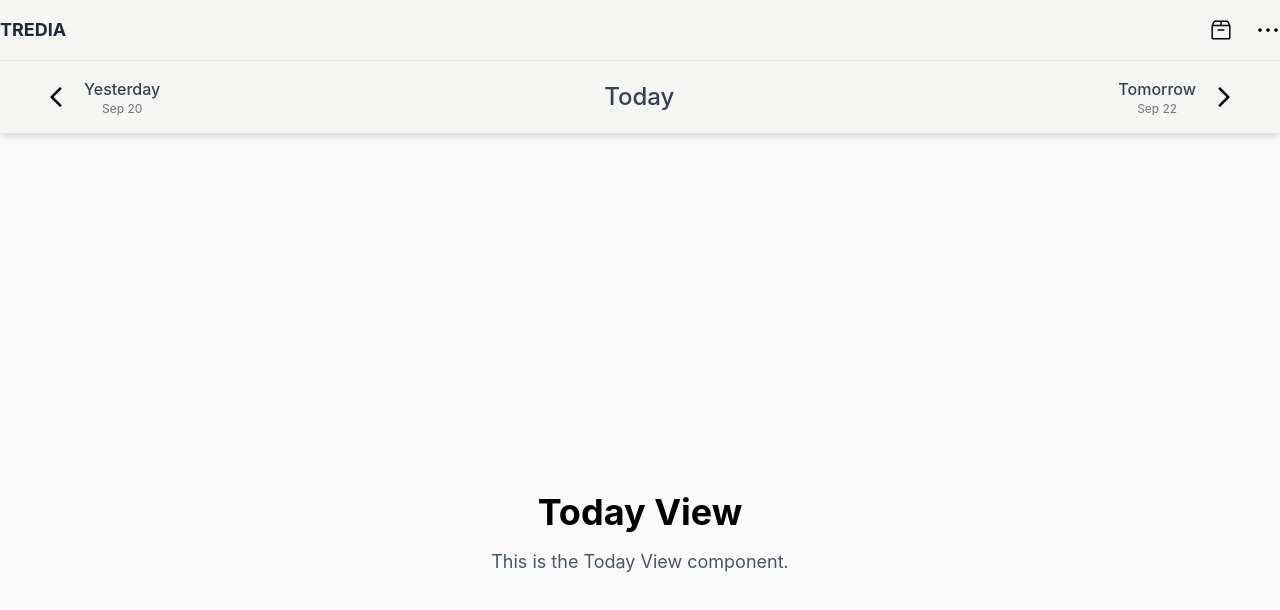
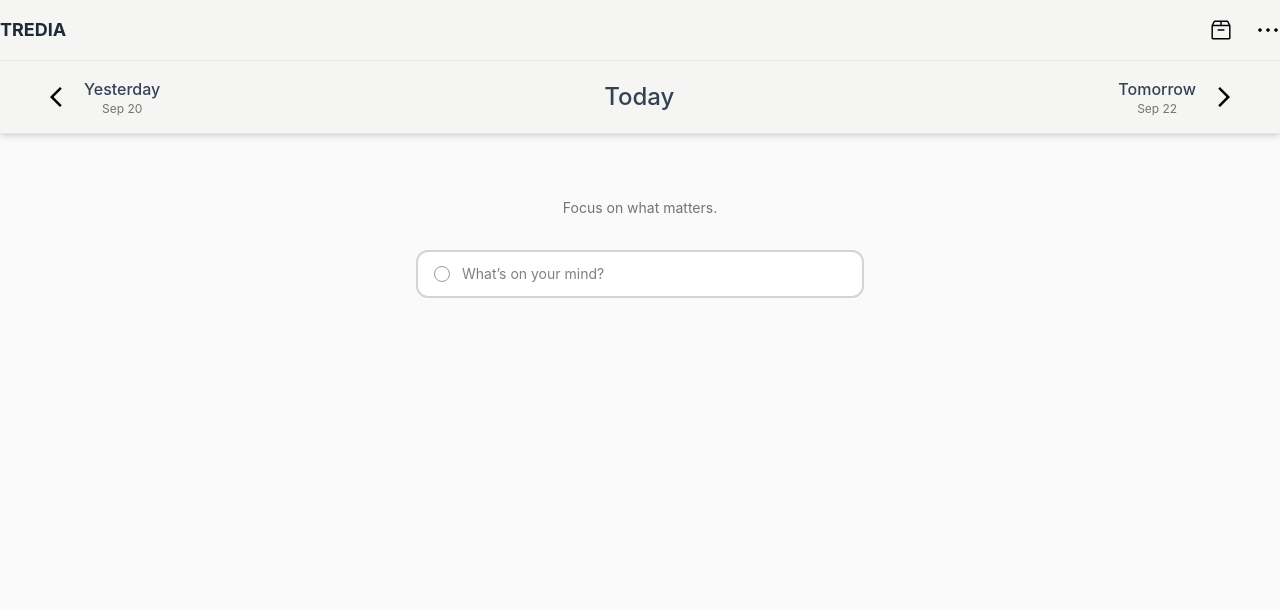
Before and after one commit to castrobuilds/tredia-app-demo, a React (Vite) app: page / in a window 1280 px wide. Shown: the top 610 px of the page. Built offline with nearby package versions, Linux system fonts and the light colour scheme.

Commit message:
UI overall, sideDrawers

```diff
--- a/src/App.tsx
+++ b/src/App.tsx
@@ -9,15 +9,15 @@ import {
 } from "@dnd-kit/core";
 
 import useTaskStore from "./store/useTaskStore";
-import Board from "./components/Board";
 import { findColumnOfTask, findIndexInColumn } from "./utils/utils";
 import type { ColumnKey } from "./types/Task";
 import TaskCard from "./components/TaskCard";
 import { shallow } from "zustand/shallow";
 import { useUIStore } from "./store/useUIStore";
 import NavBar from "./components/NavBar";
-import TodayView from "./components/TodayView";
 import DateBar from "./components/DateBar";
+import TasksView from "./components/TasksView";
+import SideDrawer from "./components/SideDrawer";
 
 export default function App() {
   const moveTask = useTaskStore((s) => s.moveTask);
@@ -87,7 +87,8 @@ export default function App() {
         <DateBar />
 
         <main className="relative flex-1 overflow-hidden">
-          <TodayView />
+          <TasksView column="today" />
+          <SideDrawer />
         </main>
       </div>
 
--- a/src/components/AddTodo.tsx
+++ b/src/components/AddTodo.tsx
@@ -5,9 +5,12 @@ import type { ColumnKey } from "../types/Task";
 export default function AddTodo({ column }: { column: ColumnKey }) {
   const [text, setText] = useState("");
   const addTask = useTaskStore((state) => state.addTask);
+  const [focused, setFocused] = useState(false);
 
-  const handleSubmit = (e: React.FormEvent<HTMLFormElement>) => {
+  const handleKeyDown = (e: React.KeyboardEvent<HTMLInputElement>) => {
+    if (e.key === "Enter" && !e.shiftKey) {
       e.preventDefault();
+
       const trimmed = text.trim();
       if (!trimmed) return;
 
@@ -19,10 +22,35 @@ export default function AddTodo({ column }: { column: ColumnKey }) {
 
       addTask(column, newTask);
       setText("");
+      setFocused(false);
+    }
+
+    if (e.key === "Backspace" && text === "") {
+      setFocused(false);
+    }
   };
 
   return (
-    <form onSubmit={handleSubmit} className="flex justify-between p-2">
+    <div
+      className={`flex items-center gap-3 px-4 py-3 bg-white border-2 min-w-md border-stone-300 rounded-xl transition ${focused ? "bg-stone-200 shadow-sm" : "hover:bg-stone-200"}`}
+    >
+      <div className="w-4 h-4 border rounded-full opacity-40" />
+      <input
+        value={text}
+        onChange={(e) => setText(e.target.value)}
+        onFocus={() => setFocused(true)}
+        onBlur={() => !text && setFocused(false)}
+        onKeyDown={handleKeyDown}
+        placeholder="What’s on your mind?"
+        className="flex-1 bg-transparent outline-none text-sm"
+      />
+    </div>
+  );
+}
+/*     <form
+      onSubmit={handleSubmit}
+      className="group flex items-center gap-3 px-4 py-3 rounded-xl hover:bg-stone-200 transition-colors"
+    >
       <input
         className="flex-1 p-2 border rounded"
         type="text"
@@ -36,6 +64,4 @@ export default function AddTodo({ column }: { column: ColumnKey }) {
       >
         Add
       </button>
-    </form>
-  );
-}
+    </form> */
--- a/src/components/Board.tsx
+++ /dev/null
@@ -1,17 +0,0 @@
-import Column from "./Column";
-
-export default function Board() {
-  return (
-    <main className="p-6 bg-slate-100">
-      <div className="w-full mx-auto h-screen">
-        <div className="flex flex-col items-center space-y-6 h-full">
-          <div className="grid grid-cols-3 gap-4">
-            {["yesterday", "today", "tomorrow"].map((col) => (
-              <Column key={col} column={col as any} />
-            ))}
-          </div>
-        </div>
-      </div>
-    </main>
-  );
-}
--- a/src/components/DateBar.tsx
+++ b/src/components/DateBar.tsx
@@ -1,11 +1,15 @@
 import { MdArrowBackIosNew, MdArrowForwardIos } from "react-icons/md";
+import { useUIStore } from "../store/useUIStore";
 
 export default function DateBar() {
+  const { activeDrawer, openDrawer, closeDrawer } = useUIStore();
   return (
     <div className="flex items-center justify-between px-8 py-2 border-b border-stone-200 bg-stone-100 shadow-md">
       {/* Yesterday Button */}
       <button
-        onClick={() => console.log("Yesterday clicked")}
+        onClick={() =>
+          activeDrawer === "yesterday" ? closeDrawer() : openDrawer("yesterday")
+        }
         className="flex items-center space-x-4 hover:bg-stone-200 transition-colors rounded-md px-3 py-2 cursor-pointer"
       >
         <MdArrowBackIosNew size={24} />
@@ -20,7 +24,7 @@ export default function DateBar() {
       </button>
       {/* Today Button */}
       <button
-        onClick={() => console.log("Today clicked")}
+        onClick={closeDrawer}
         className="flex items-center space-x-4 hover:bg-stone-200 transition-colors rounded-md px-3 py-2 cursor-pointer"
       >
         <span className="text-2xl font-medium text-gray-700 hover:text-black">
@@ -29,7 +33,9 @@ export default function DateBar() {
       </button>
       {/* Tomorrow Button */}
       <button
-        onClick={() => console.log("Tomorrow clicked")}
+        onClick={() =>
+          activeDrawer === "tomorrow" ? closeDrawer() : openDrawer("tomorrow")
+        }
         className="flex items-center space-x-4 hover:bg-stone-200 transition-colors rounded-md px-3 py-2 cursor-pointer"
       >
         <div className="flex flex-col items-center">
--- /dev/null
+++ b/src/components/SideDrawer.tsx
@@ -0,0 +1,32 @@
+import { useUIStore } from "../store/useUIStore";
+import TasksView from "./TasksView";
+
+export default function SideDrawer() {
+  const { activeDrawer, closeDrawer } = useUIStore();
+
+  if (!activeDrawer) return null;
+
+  const isLeft = activeDrawer === "yesterday";
+
+  return (
+    <>
+      {/* Overlay */}
+      <div
+        onClick={closeDrawer}
+        className="absolute inset-0 bg-black/20 z-10"
+      />
+
+      {/* Drawer */}
+      <div
+        className={`
+          absolute top-0 h-full w-120 bg-stone-50 z-20 shadow-xl
+          transition-transform duration-300 ease-in-out
+          ${isLeft ? "left-0" : "right-0"}
+        `}
+      >
+        {activeDrawer === "yesterday" && <TasksView column="yesterday" />}
+        {activeDrawer === "tomorrow" && <TasksView column="tomorrow" />}
+      </div>
+    </>
+  );
+}
--- a/src/components/TaskCard.tsx
+++ b/src/components/TaskCard.tsx
@@ -51,7 +51,8 @@ export default function TaskCard({
   };
 
   return (
-    <motion.li
+    <motion.div
+      className={`group flex items-center gap-3 px-4 py-3 bg-white rounded-xl min-w-md cursor-grab active:cursor-grabbing ${isDragging ? "opacity-0" : ""} ${overlay ? "shadow-xl scale-105 rotate-1" : ""}`}
       ref={setNodeRef}
       style={style}
       {...attributes}
@@ -59,7 +60,43 @@ export default function TaskCard({
       variants={variants}
       initial="initial"
       animate="animate"
-      className={`flex items-center p-2 bg-white rounded-md mb-2 cursor-grab active:cursor-grabbing ${isDragging ? "opacity-0" : ""} ${overlay ? "shadow-xl scale-105 rotate-1" : ""}`}
+    >
+      {/* Checkbox */}
+      <button
+        onClick={() => toggleTask(id)}
+        className={`w-4 h-4 border rounded-full flex items-center justify-center group-hover:border-blue-500 transition-colors ${task.completed ? "bg-black border-black" : "border-stone-300"}`}
+      >
+        {task.completed && <div className="w-2 h-2 bg-white rounded-full" />}
+      </button>
+
+      {/* Task Text */}
+      <div
+        className={`flex-1 text-md ${task.completed ? "line-through text-gray-500" : ""}`}
+      >
+        {task.text}
+      </div>
+
+      {/* Options Button */}
+      <button
+        onClick={() => removeTask(id)}
+        className="opacity-0 group-hover:opacity-100 text-neutral-400 hover:text-red-500 transition"
+      >
+        x
+      </button>
+    </motion.div>
+  );
+}
+
+/*
+<motion.div
+      ref={setNodeRef}
+      style={style}
+      {...attributes}
+      {...listeners}
+      variants={variants}
+      initial="initial"
+      animate="animate"
+      className={`flex items-center p-2 bg-white rounded-md mb-2 min-w-md cursor-grab active:cursor-grabbing ${isDragging ? "opacity-0" : ""} ${overlay ? "shadow-xl scale-105 rotate-1" : ""}`}
     >
       <input
         type="checkbox"
@@ -80,6 +117,5 @@ export default function TaskCard({
           x
         </button>
       </div>
-    </motion.li>
-  );
-}
+    </motion.div>
+    */
--- a/src/components/Column.tsx
+++ b/src/components/TasksView.tsx
@@ -1,36 +1,32 @@
-import TaskCard from "./TaskCard";
-import AddTodo from "./AddTodo";
+import { useDroppable } from "@dnd-kit/core";
 import useTaskStore from "../store/useTaskStore";
 import type { ColumnKey } from "../types/Task";
-import { useDroppable } from "@dnd-kit/core";
+import AddTodo from "./AddTodo";
 import {
   SortableContext,
   verticalListSortingStrategy,
 } from "@dnd-kit/sortable";
+import TaskCard from "./TaskCard";
 
-export default function Column({ column }: { column: ColumnKey }) {
+export default function TasksView({ column }: { column: ColumnKey }) {
   const taskIds = useTaskStore((s) => s.columns[column]);
 
   // Column Droppable logic
   const { setNodeRef } = useDroppable({
     id: column,
   });
-
   return (
-    <div
-      ref={setNodeRef}
-      className="bg-slate-200 p-4 rounded-lg h-[80vh] flex flex-col"
-    >
-      <h2 className="text-center font-bold mb-2">{column}</h2>
+    <div className="h-full flex flex-col items-center pt-16" ref={setNodeRef}>
+      <p className="text-sm text-neutral-500 mb-8">Focus on what matters.</p>
 
       <AddTodo column={column} />
 
       <SortableContext items={taskIds} strategy={verticalListSortingStrategy}>
-        <ul className="mt-3 flex-1 overflow-y-auto">
+        <ul className="mt-3 flex-1 overflow-y-auto space-y-2">
           {taskIds.map((id) => (
-            <div key={id}>
+            <li key={id}>
               <TaskCard id={id} />
-            </div>
+            </li>
           ))}
         </ul>
       </SortableContext>
--- a/src/components/TodayView.tsx
+++ /dev/null
@@ -1,8 +0,0 @@
-export default function TodayView() {
-  return (
-    <div className="flex flex-col items-center justify-center h-screen">
-      <h1 className="text-4xl font-bold mb-4">Today View</h1>
-      <p className="text-lg text-gray-600">This is the Today View component.</p>
-    </div>
-  );
-}
--- a/src/store/useUIStore.ts
+++ b/src/store/useUIStore.ts
@@ -6,6 +6,10 @@ type UIState = {
 
   setDraggingTask: (id: string | null) => void;
   setIsDragging: (value: boolean) => void;
+
+  activeDrawer: DrawerType;
+  openDrawer: (type: DrawerType) => void;
+  closeDrawer: () => void;
 };
 
 export const useUIStore = create<UIState>((set) => ({
@@ -15,4 +19,10 @@ export const useUIStore = create<UIState>((set) => ({
   setDraggingTask: (id) => set({ draggingTaskId: id }),
 
   setIsDragging: (value) => set({ isDragging: value }),
+
+  activeDrawer: null,
+  openDrawer: (type) => set({ activeDrawer: type }),
+  closeDrawer: () => set({ activeDrawer: null }),
 }));
+
+type DrawerType = "yesterday" | "tomorrow" | null;
```
Lines whose indentation alone changed are shown as unchanged.
